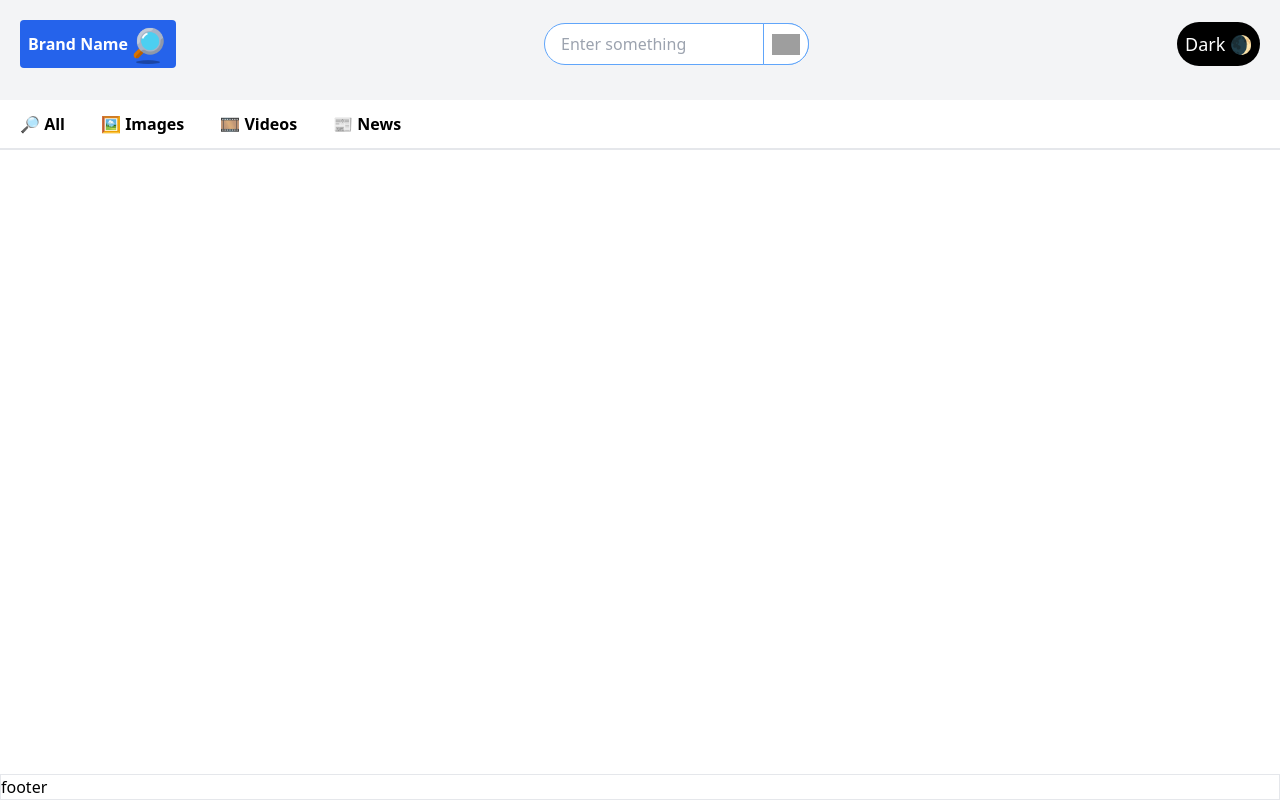
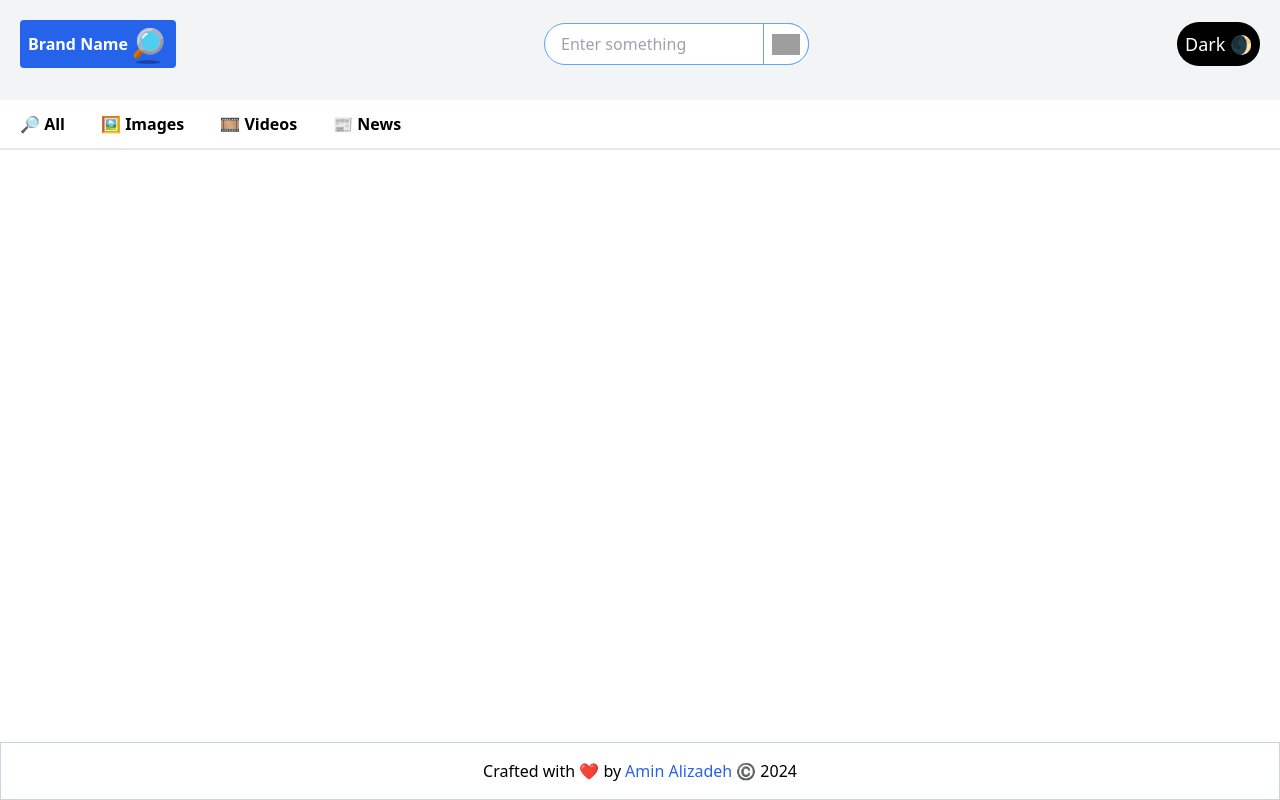
Before and after one commit to M-AminAlizadeh/Search-app, a React (Vite) app: page / in a window 1280 px wide. Built offline with nearby package versions, Linux system fonts and the light colour scheme; grey boxes are pictures that could not be loaded.

Commit message:
Complete styling the footer and context

```diff
--- a/src/components/Footer.jsx
+++ b/src/components/Footer.jsx
@@ -1,7 +1,17 @@
+import { useEffect } from "react"
+import { useState } from "react"
+
 function Footer() {
+  const [currentYear, setCurrentYear] = useState(null)
+  useEffect(() => {
+    const date = new Date()
+    setCurrentYear(date.getFullYear())
+  }, [])
   return (
-    <footer className="border dark:bg-black dark:text-white absolute bottom-0 left-0 right-0">
-      footer
+    <footer className="border border-slate-300 dark:bg-black dark:text-white dark:border-0 absolute bottom-0 left-0 right-0 text-center py-4">
+      Crafted with ❤️ by
+      <a href="https://github.com/M-AminAlizadeh" className="mx-1 text-blue-600 hover:border-b-2 hover:border-blue-600" target="_blank">Amin Alizadeh</a>
+      ©️ {currentYear}
     </footer>
   )
 }
```
